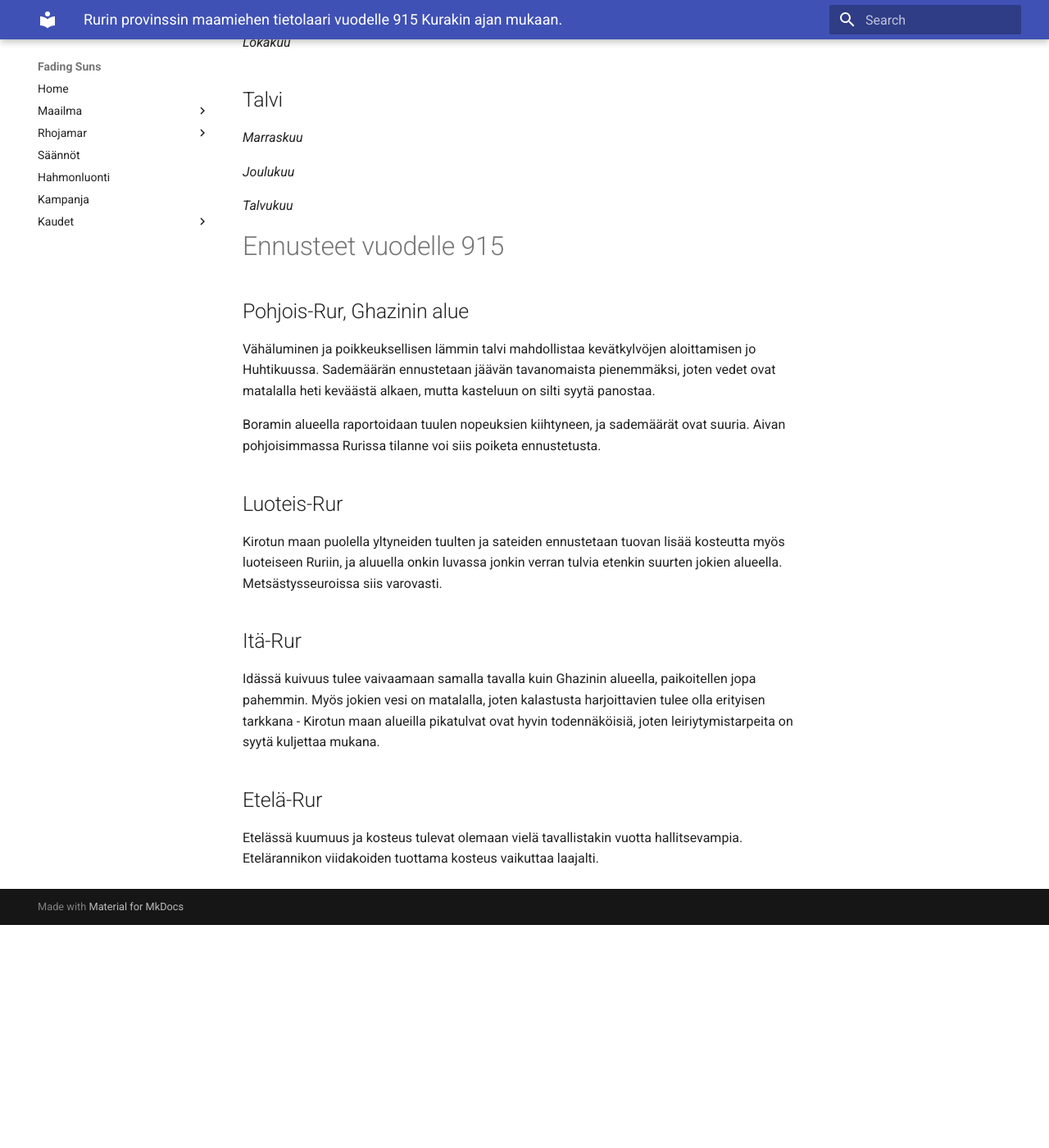
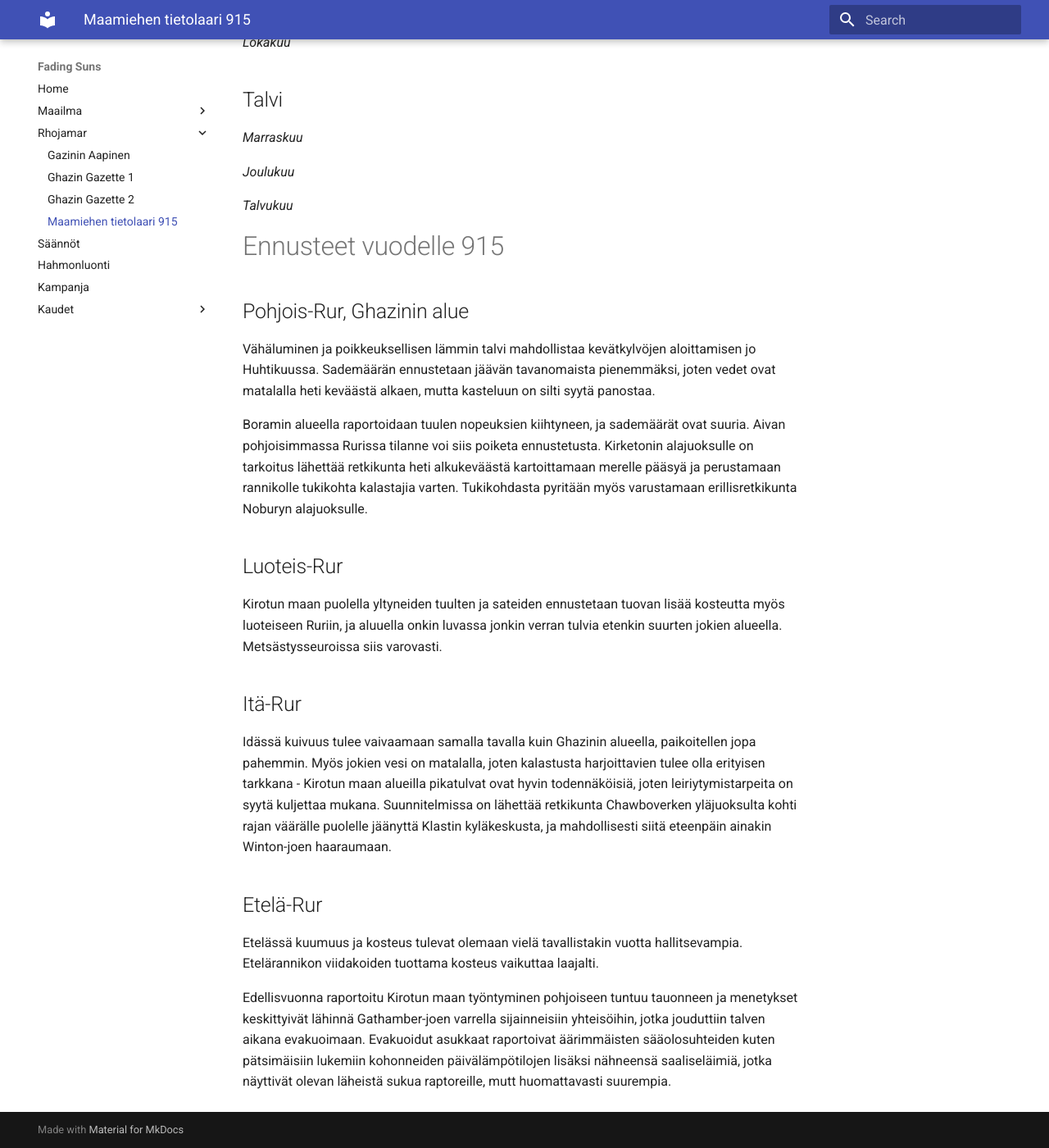
Before and after one commit to mertenator100/mertenator100.github.io, an MkDocs documentation site: the page built from docs/RurMaamiehenTietolaari.md, in a window 1280 px wide and 1400 px high, scrolled down 1276 px. Shown: the whole window at 82% size. Built offline with MkDocs 1.6.1 and Material for MkDocs 9.7.7, drawn with Linux system fonts in a browser that asks for light colours; before the commit the page ends 2404 px from its top, so only the background shows below that.

Commit message:
tietolaare

```diff
--- a/docs/RurMaamiehenTietolaari.md
+++ b/docs/RurMaamiehenTietolaari.md
@@ -54,7 +54,7 @@ Faktalaatikko: Avaruusaika. Tiesitkö että me emme ole tämän maan alkuperäis
 
 Vähäluminen ja poikkeuksellisen lämmin talvi mahdollistaa kevätkylvöjen aloittamisen jo Huhtikuussa. Sademäärän ennustetaan jäävän tavanomaista pienemmäksi, joten vedet ovat matalalla heti keväästä alkaen, mutta kasteluun on silti syytä panostaa.
 
-Boramin alueella raportoidaan tuulen nopeuksien kiihtyneen, ja sademäärät ovat suuria. Aivan pohjoisimmassa Rurissa tilanne voi siis poiketa ennustetusta.
+Boramin alueella raportoidaan tuulen nopeuksien kiihtyneen, ja sademäärät ovat suuria. Aivan pohjoisimmassa Rurissa tilanne voi siis poiketa ennustetusta. Kirketonin alajuoksulle on tarkoitus lähettää retkikunta heti alkukeväästä kartoittamaan merelle pääsyä ja perustamaan rannikolle tukikohta kalastajia varten. Tukikohdasta pyritään myös varustamaan erillisretkikunta Noburyn alajuoksulle.
 
 ## Luoteis-Rur
 
@@ -62,8 +62,10 @@ Kirotun maan puolella yltyneiden tuulten ja sateiden ennustetaan tuovan lisää
 
 ## Itä-Rur
 
-Idässä kuivuus tulee vaivaamaan samalla tavalla kuin Ghazinin alueella, paikoitellen jopa pahemmin. Myös jokien vesi on matalalla, joten kalastusta harjoittavien tulee olla erityisen tarkkana - Kirotun maan alueilla pikatulvat ovat hyvin todennäköisiä, joten leiriytymistarpeita on syytä kuljettaa mukana.
+Idässä kuivuus tulee vaivaamaan samalla tavalla kuin Ghazinin alueella, paikoitellen jopa pahemmin. Myös jokien vesi on matalalla, joten kalastusta harjoittavien tulee olla erityisen tarkkana - Kirotun maan alueilla pikatulvat ovat hyvin todennäköisiä, joten leiriytymistarpeita on syytä kuljettaa mukana. Suunnitelmissa on lähettää retkikunta Chawboverken yläjuoksulta kohti rajan väärälle puolelle jäänyttä Klastin kyläkeskusta, ja mahdollisesti siitä eteenpäin ainakin Winton-joen haaraumaan.
 
 ## Etelä-Rur
 
 Etelässä kuumuus ja kosteus tulevat olemaan vielä tavallistakin vuotta hallitsevampia. Etelärannikon viidakoiden tuottama kosteus vaikuttaa laajalti.
+
+Edellisvuonna raportoitu Kirotun maan työntyminen pohjoiseen tuntuu tauonneen ja menetykset keskittyivät lähinnä Gathamber-joen varrella sijainneisiin yhteisöihin, jotka jouduttiin talven aikana evakuoimaan. Evakuoidut asukkaat raportoivat äärimmäisten sääolosuhteiden kuten pätsimäisiin lukemiin kohonneiden päivälämpötilojen lisäksi nähneensä saaliseläimiä, jotka näyttivät olevan läheistä sukua raptoreille, mutt huomattavasti suurempia.
--- a/mkdocs.yml
+++ b/mkdocs.yml
@@ -8,6 +8,7 @@ nav:
         - 'Gazinin Aapinen': 'GhazinAapinen.md'
         - 'Ghazin Gazette 1': 'GhazinGazette1.md'
         - 'Ghazin Gazette 2': 'GhazinGazette2.md'
+        - 'Maamiehen tietolaari 915': 'RurMaamiehenTietolaari.md'
     - Säännöt: 'saannot.md'
     - Hahmonluonti: 'hahmot.md'
     - Kampanja: 'kampanja.md'
```
